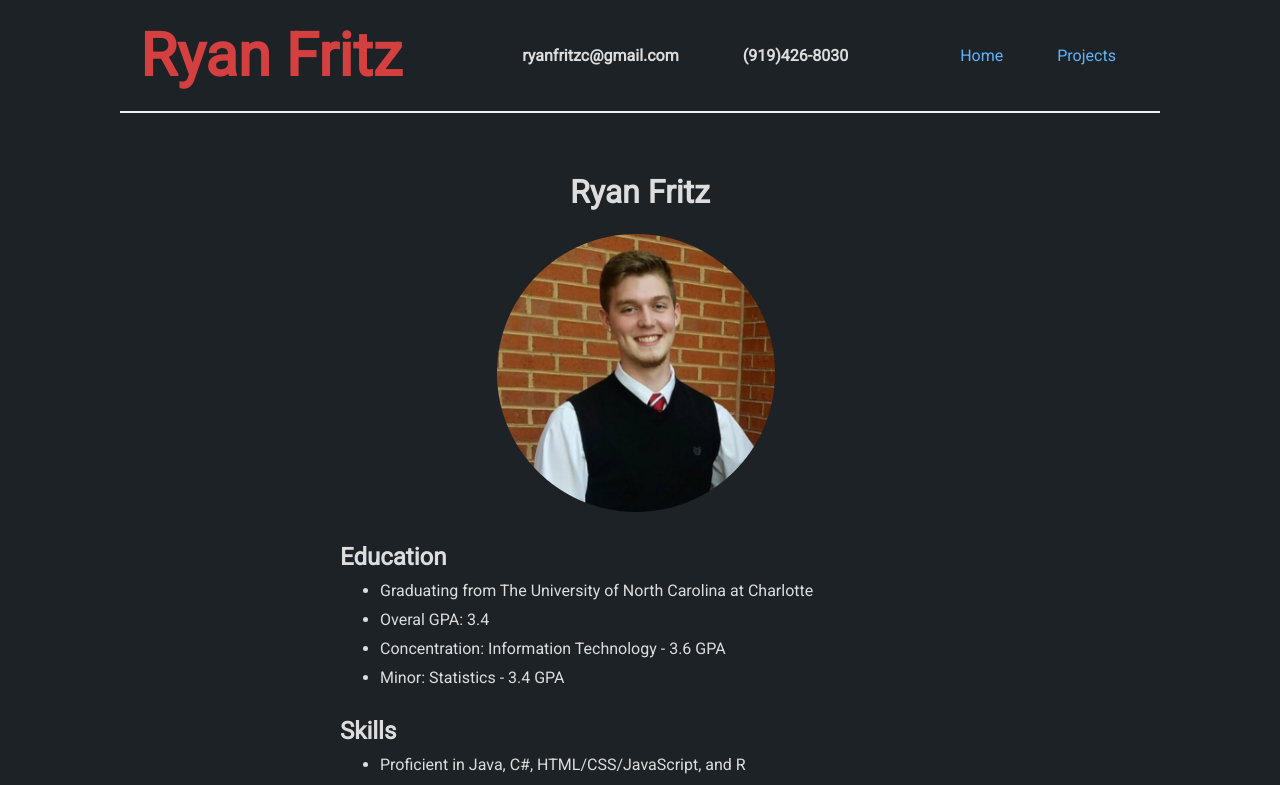
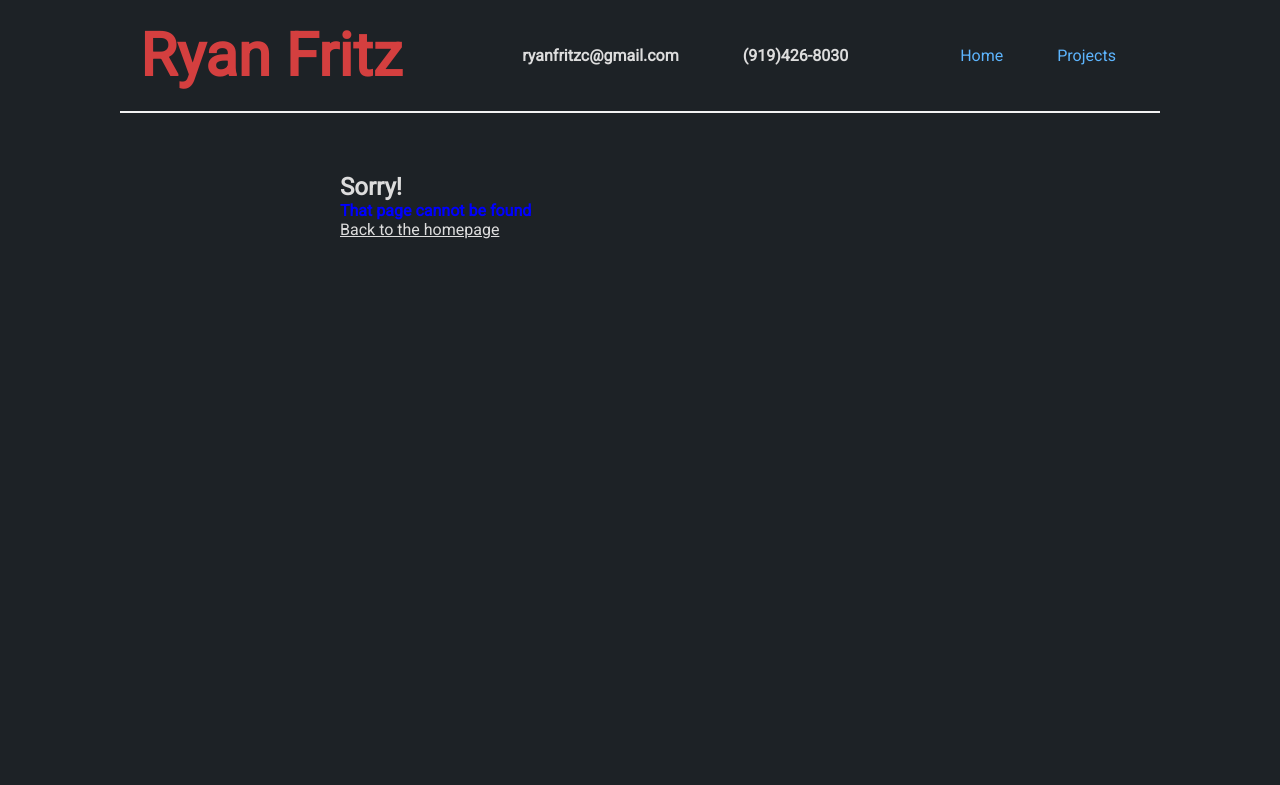
Before and after one commit to ryanfritzc/reactResume, a React (Create React App) app in the folder react-resume/: page / in a window 1280 px wide. Shown: the top 785 px of the page. Built offline with nearby package versions, Linux system fonts and the light colour scheme.

Commit message:
potential fix again

```diff
--- a/react-resume/src/App.js
+++ b/react-resume/src/App.js
@@ -14,10 +14,10 @@ function App() {
         <NavBar />
         <div className="content">
           <Switch>
-            <Route exact path="/">
+            <Route exact path="https://ryanfritzc.github.io/reactResume/">
               <Home />
             </Route>
-            <Route exact path="ryanfritzc.github.io/reactResume/">
+            <Route exact path="https://ryanfritzc.github.io/reactResume/">
               <Home />
             </Route>
             <Route path="/HiddenAdd">
```
